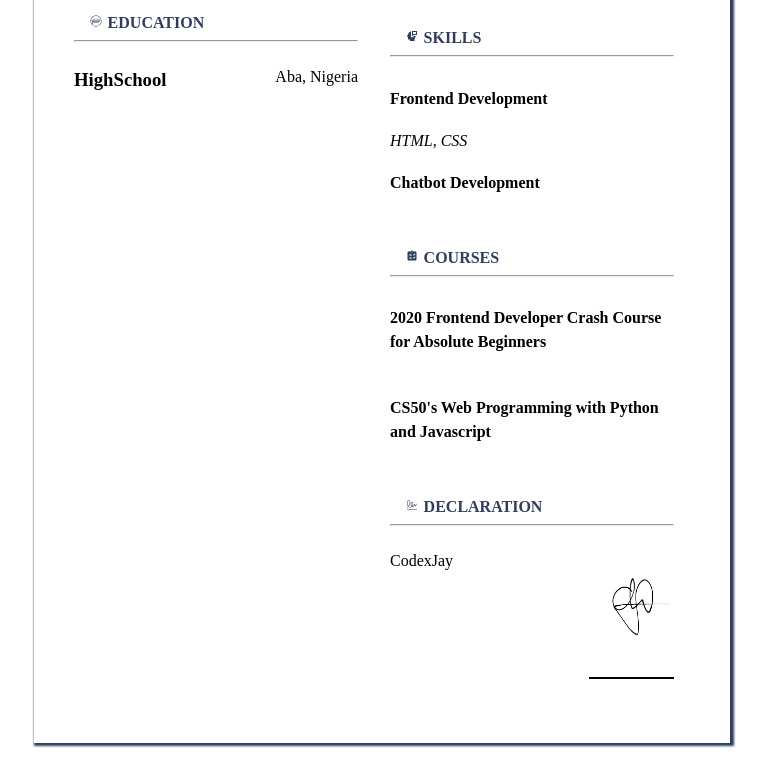
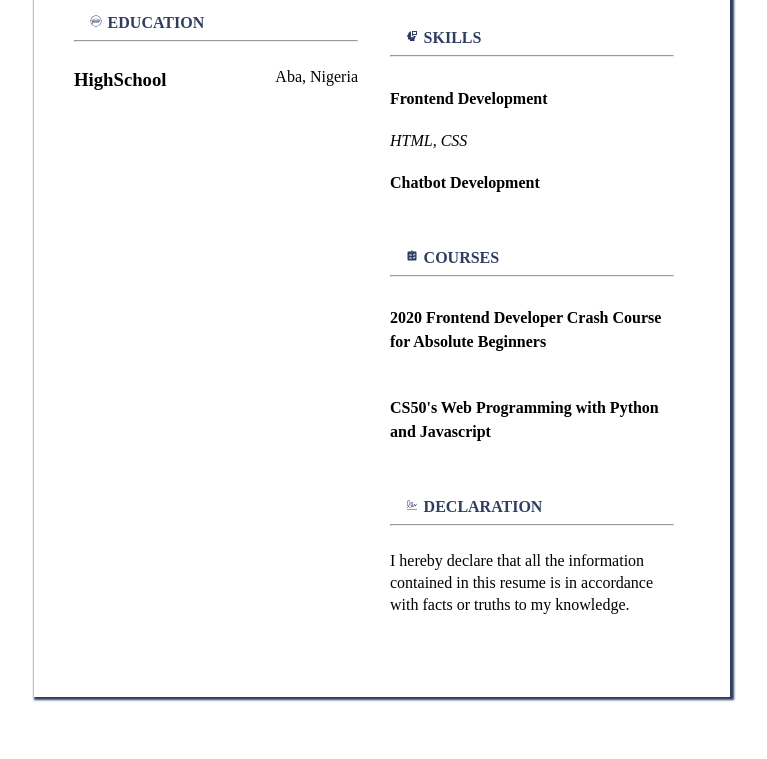
Before and after one commit to Jay035/Zuri, a plain HTML site: page CV/index.html in a window 1280 px wide. Shown: the part 795-1554 px from the top of the page, without its empty margins (258-1025 px from the left). After the commit the page ends 1508 px from the top, so only its background shows below. Drawn offline with Linux system fonts and the light colour scheme.

Commit message:
Update index.html

```diff
--- a/CV/index.html
+++ b/CV/index.html
@@ -125,8 +125,8 @@
             </div>
             <hr>
             <div class="content">
-                   <p>CodexJay</p>
-                   <img src="Signature.png" alt="Signature">
+                   <p>I hereby declare that all the information contained in this resume is in accordance with facts or truths to my knowledge.</p>
+
             </div>
         </div>
     </div>
```
